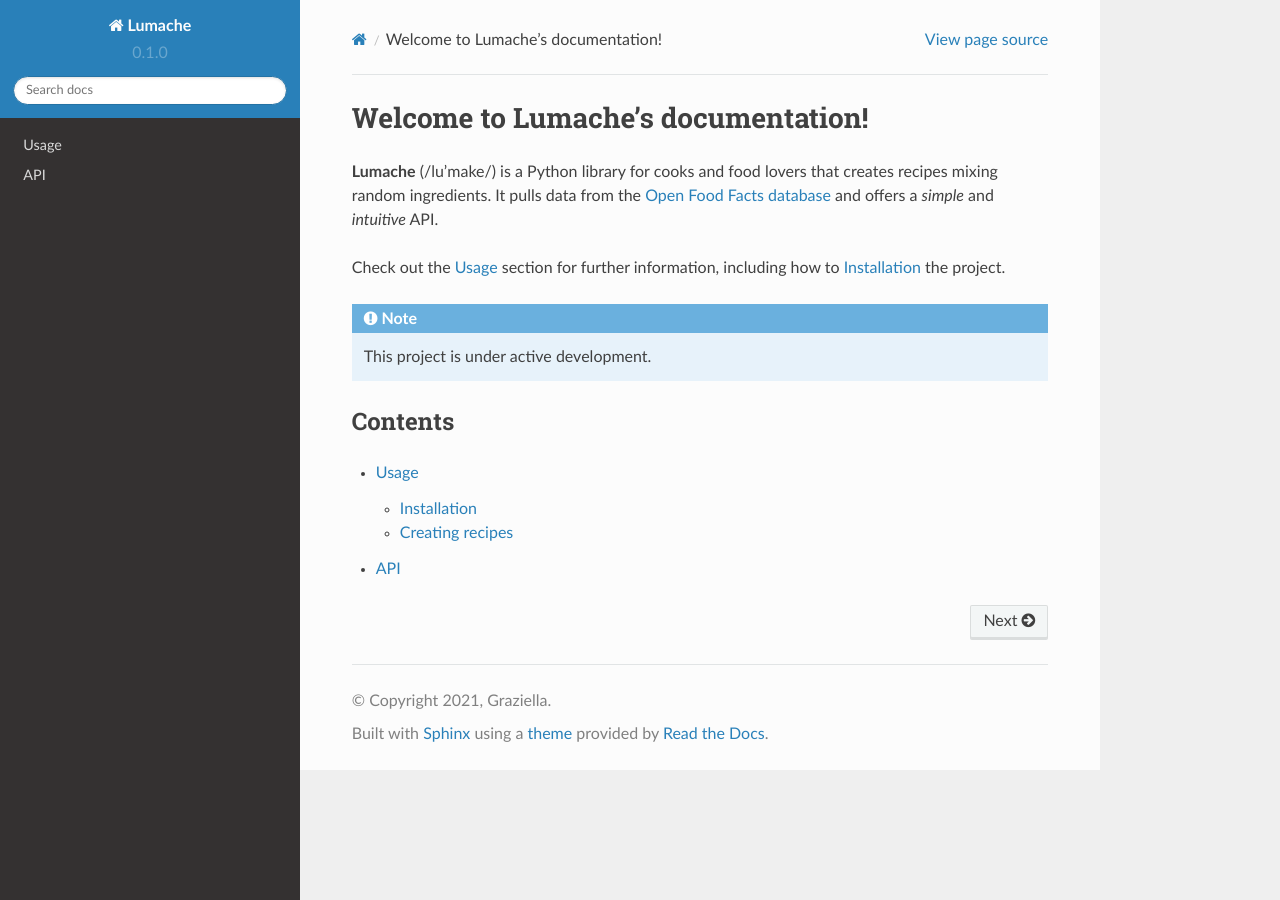
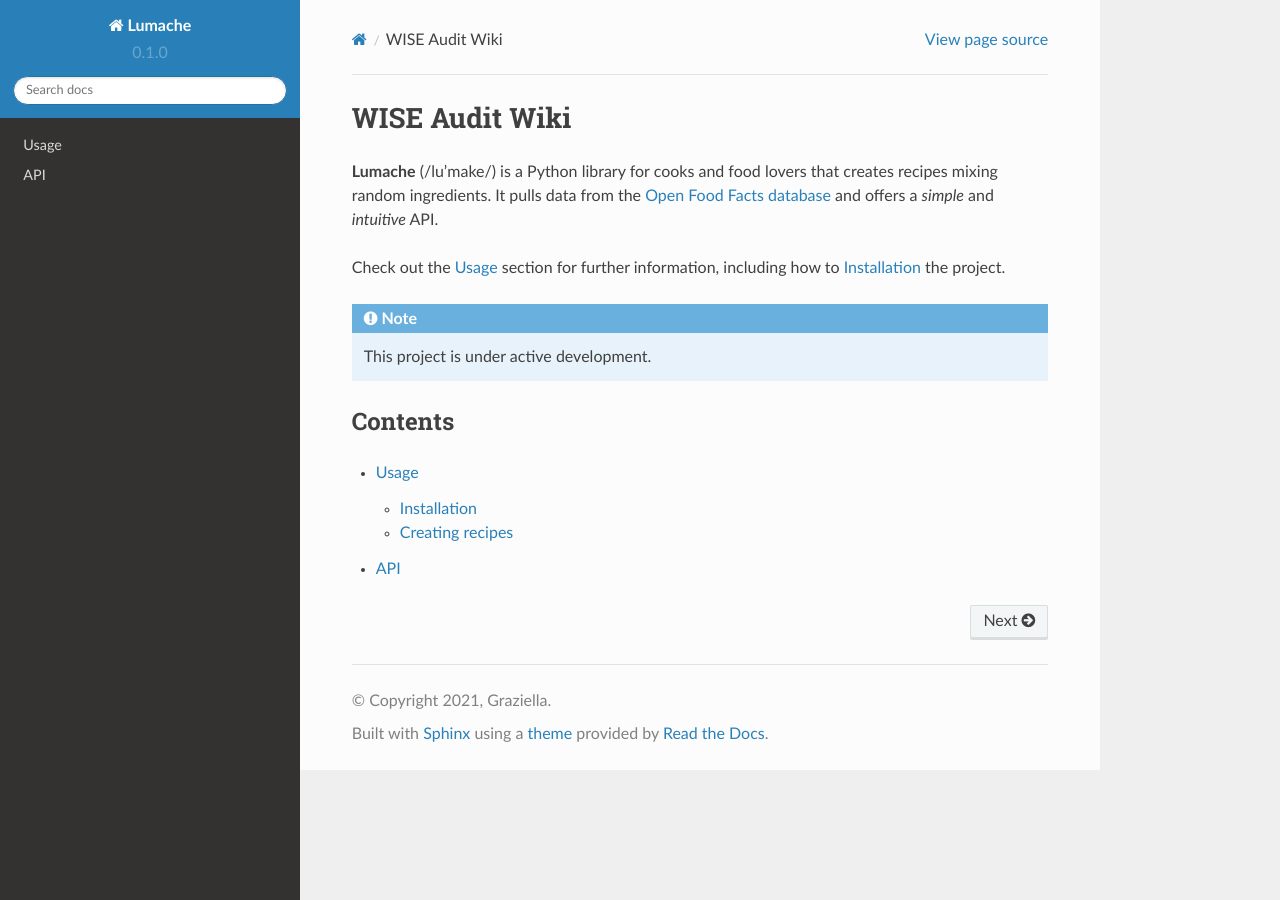
Before and after one commit to fujiwww/rtd-tutorial, a Sphinx documentation site: the page built from docs/source/index.rst, in a window 1280 px wide. Built offline with Sphinx 7.4.7 and the Read the Docs theme 2.0.0, drawn with Linux system fonts in a browser that asks for light colours.

Commit message:
Update index.rst

```diff
--- a/docs/source/index.rst
+++ b/docs/source/index.rst
@@ -1,4 +1,4 @@
-Welcome to Lumache's documentation!
+WISE Audit Wiki
 ===================================
 
 **Lumache** (/lu'make/) is a Python library for cooks and food lovers
```
